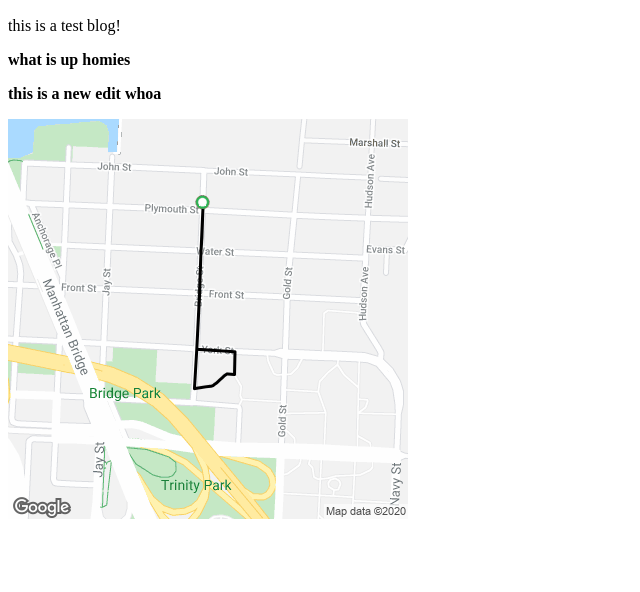
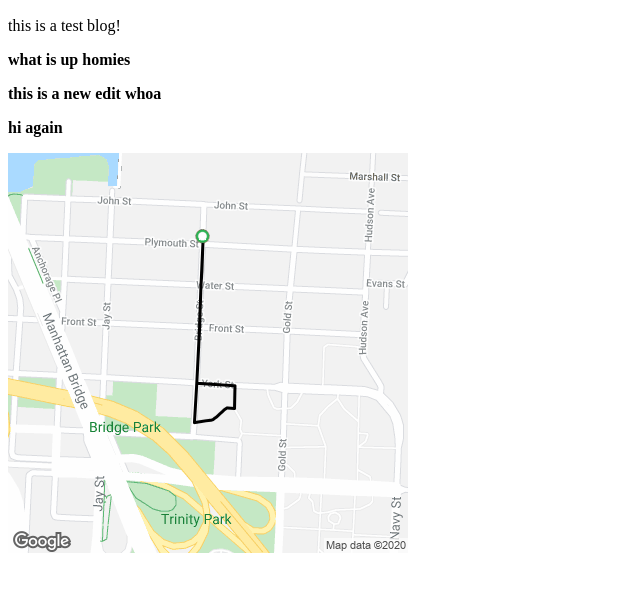
Before and after one commit to wcauchois/netlify-cms-tutorial, a Gatsby site: page /another in a window 1280 px wide. Shown: the part 136-728 px from the top of the page, without its empty margins (0-640 px from the left). Built offline with nearby package versions, Linux system fonts and the light colour scheme; Gatsby itself is replaced by a stand-in of ours.

Commit message:
Update Blog “heyy”

```diff
--- a/blog/heyy.md
+++ b/blog/heyy.md
@@ -7,8 +7,10 @@ this is a test blog!
 
 **what is up homies**
 
+**this is a new edit whoa**
 
 
-**this is a new edit whoa**
+
+**hi again**
 
 ![](/assets/asdf.png)
```
